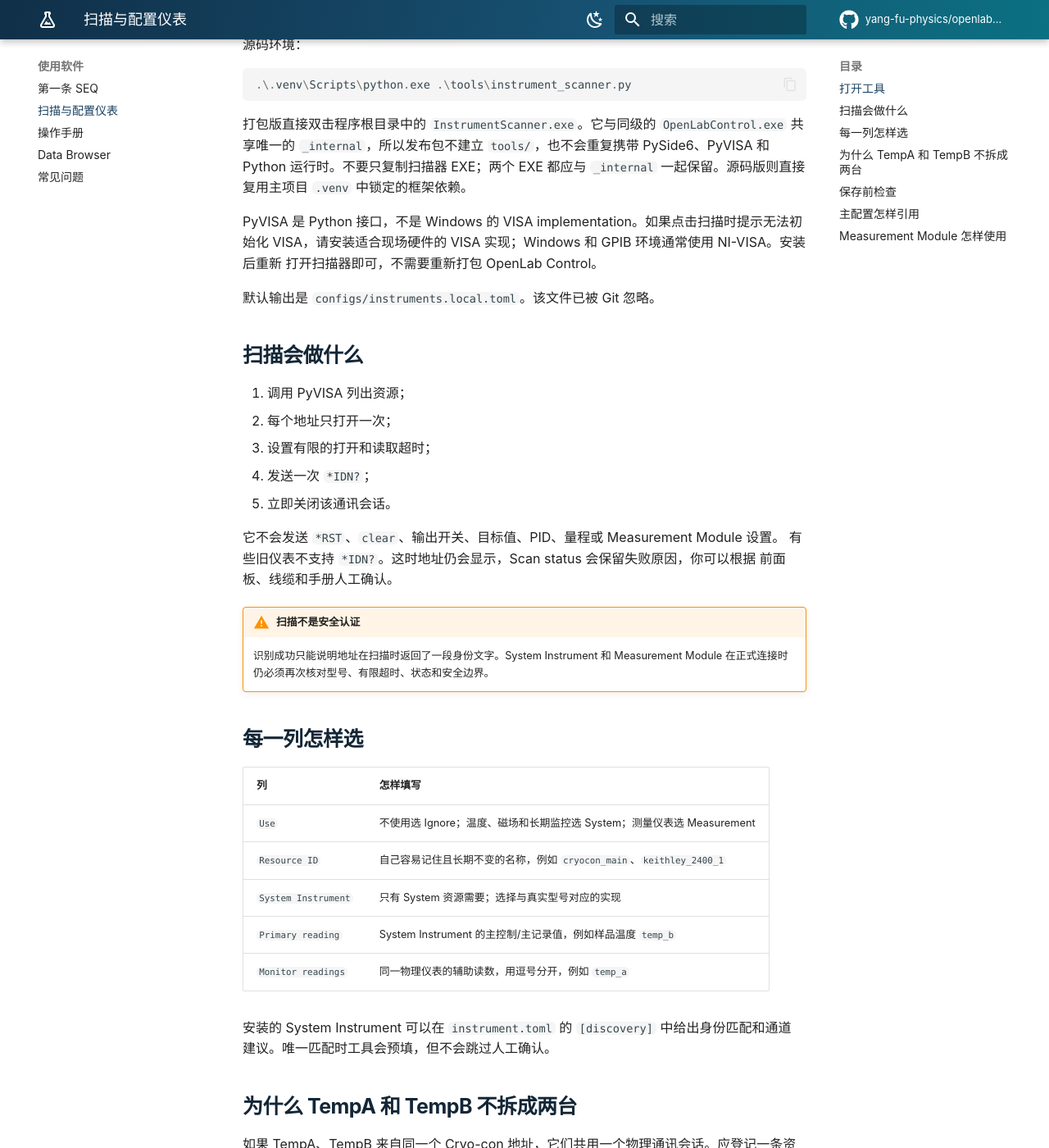
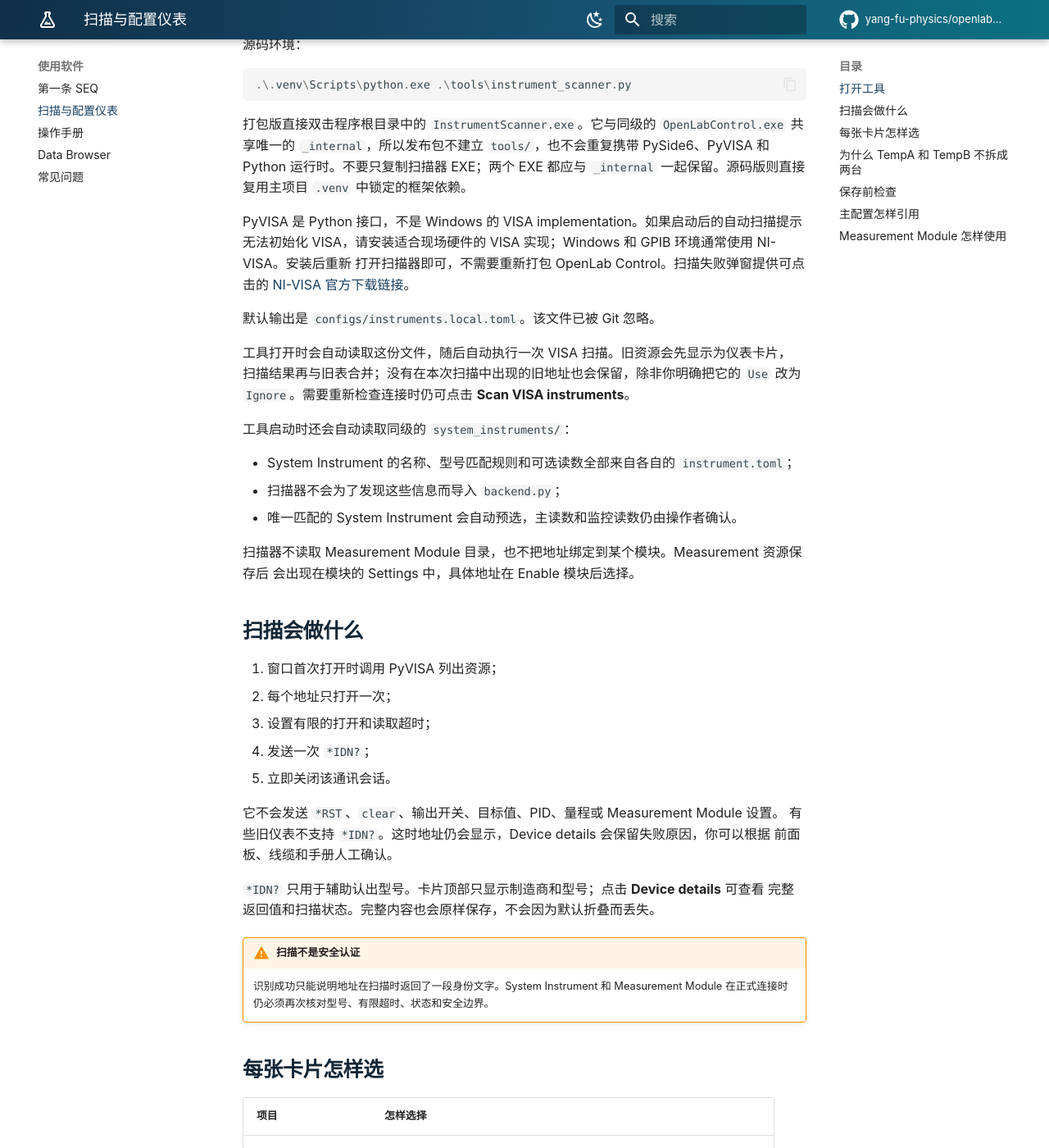
Before and after one commit to yang-fu-physics/openlab-control, an MkDocs documentation site: the page built from docs/guides/instrument-scanner.md, in a window 1280 px wide and 1400 px high, scrolled down 308 px. Shown: the whole window at 82% size. Built offline with MkDocs 1.6.1 and Material for MkDocs 9.7.7, drawn with Linux system fonts in a browser that asks for light colours; comment, search, counter and statistics services are not loaded; some of the changed text lies outside the part shown.

Commit message:
docs: update instrument scanner and status guidance

````diff
--- a/docs/guides/instrument-scanner.md
+++ b/docs/guides/instrument-scanner.md
@@ -16,41 +16,73 @@
 PySide6、PyVISA 和 Python 运行时。不要只复制扫描器 EXE；两个 EXE 都应与 `_internal`
 一起保留。源码版则直接复用主项目 `.venv` 中锁定的框架依赖。
 
-PyVISA 是 Python 接口，不是 Windows 的 VISA implementation。如果点击扫描时提示无法初始化
+PyVISA 是 Python 接口，不是 Windows 的 VISA implementation。如果启动后的自动扫描提示无法初始化
 VISA，请安装适合现场硬件的 VISA 实现；Windows 和 GPIB 环境通常使用 NI-VISA。安装后重新
-打开扫描器即可，不需要重新打包 OpenLab Control。
+打开扫描器即可，不需要重新打包 OpenLab Control。扫描失败弹窗提供可点击的
+[NI-VISA 官方下载链接](https://www.ni.com/en/support/downloads/drivers/download.ni-visa.html)。
 
 默认输出是 `configs/instruments.local.toml`。该文件已被 Git 忽略。
 
+工具打开时会自动读取这份文件，随后自动执行一次 VISA 扫描。旧资源会先显示为仪表卡片，
+扫描结果再与旧表合并；没有在本次扫描中出现的旧地址也会保留，除非你明确把它的 `Use` 改为
+`Ignore`。需要重新检查连接时仍可点击 **Scan VISA instruments**。
+
+工具启动时还会自动读取同级的 `system_instruments/`：
+
+- System Instrument 的名称、型号匹配规则和可选读数全部来自各自的 `instrument.toml`；
+- 扫描器不会为了发现这些信息而导入 `backend.py`；
+- 唯一匹配的 System Instrument 会自动预选，主读数和监控读数仍由操作者确认。
+
+扫描器不读取 Measurement Module 目录，也不把地址绑定到某个模块。Measurement 资源保存后
+会出现在模块的 Settings 中，具体地址在 Enable 模块后选择。
+
 ## 扫描会做什么
 
-1. 调用 PyVISA 列出资源；
+1. 窗口首次打开时调用 PyVISA 列出资源；
 2. 每个地址只打开一次；
 3. 设置有限的打开和读取超时；
 4. 发送一次 `*IDN?`；
 5. 立即关闭该通讯会话。
 
 它不会发送 `*RST`、`clear`、输出开关、目标值、PID、量程或 Measurement Module 设置。
-有些旧仪表不支持 `*IDN?`。这时地址仍会显示，Scan status 会保留失败原因，你可以根据
+有些旧仪表不支持 `*IDN?`。这时地址仍会显示，Device details 会保留失败原因，你可以根据
 前面板、线缆和手册人工确认。
+
+`*IDN?` 只用于辅助认出型号。卡片顶部只显示制造商和型号；点击 **Device details** 可查看
+完整返回值和扫描状态。完整内容也会原样保存，不会因为默认折叠而丢失。
 
 !!! warning "扫描不是安全认证"
 
     识别成功只能说明地址在扫描时返回了一段身份文字。System Instrument 和 Measurement
     Module 在正式连接时仍必须再次核对型号、有限超时、状态和安全边界。
 
-## 每一列怎样选
+## 每张卡片怎样选
 
-| 列 | 怎样填写 |
+| 项目 | 怎样选择 |
 | --- | --- |
 | `Use` | 不使用选 Ignore；温度、磁场和长期监控选 System；测量仪表选 Measurement |
-| `Resource ID` | 自己容易记住且长期不变的名称，例如 `cryocon_main`、`keithley_2400_1` |
-| `System Instrument` | 只有 System 资源需要；选择与真实型号对应的实现 |
-| `Primary reading` | System Instrument 的主控制/主记录值，例如样品温度 `temp_b` |
-| `Monitor readings` | 同一物理仪表的辅助读数，用逗号分开，例如 `temp_a` |
+| `Resource name (ID)` | 自己容易记住且长期不变的名称，例如 `cryocon_main`、`keithley_2400_1` |
+| `System Instrument` | 只有 System 资源需要；唯一匹配型号时自动选择，否则由操作者确认 |
+| `Primary reading` | 从清单提供的英文名称中选择主控制/主记录值，不需要输入内部键 |
+| `Monitor readings` | 勾选需要显示和记录的同一物理仪表辅助读数 |
 
 安装的 System Instrument 可以在 `instrument.toml` 的 `[discovery]` 中给出身份匹配和通道
-建议。唯一匹配时工具会预填，但不会跳过人工确认。
+建议。唯一匹配时工具会自动选择实现和默认读数，但不会跳过人工确认。例如：
+
+```toml
+[discovery]
+identity_pattern = "(?i)cryo-?con.*(?:22c|24c)"
+primary_reading = "temp_b"
+monitor_readings = ["temp_a", "heater_output", "heater_range"]
+
+[discovery.reading_labels]
+temp_b = "Sample Temperature (Temp B)"
+temp_a = "Cold Head Temperature (Temp A)"
+heater_output = "Heater Output"
+heater_range = "Heater Range"
+```
+
+TOML 保存内部键；下拉框和复选框只显示右侧英文名称。这样更换显示文字不会破坏配置。
 
 ## 为什么 TempA 和 TempB 不拆成两台
 
@@ -63,18 +95,19 @@ address = "USB0::...::INSTR"
 purpose = "system"
 system_instrument = "cryocon_22c_24c"
 primary_reading = "temp_b"
-monitor_readings = ["temp_a"]
+monitor_readings = ["temp_a", "heater_output", "heater_range"]
 ```
 
 System Instrument 在一次 `poll()` 中读取完整状态：TempB 作为快照主值，TempA、加热功率和
-量程放在 `metrics` 字典中。这样不会为了显示第二个温度并发打开同一个 USB 地址。
+量程放在 `metrics` 字典中。这样不会为了显示第二个温度并发打开同一个 USB 地址；界面只把
+这些值拆成主卡右侧的独立监控卡，不会改变底层连接数量。
 
 如果实验室还有另一台独立温控仪或磁场电源，则为它登记另一个资源。核心会给每个不同资源
 建立独立进程，可以同时连接和并发轮询。
 
 ## 保存前检查
 
-点击 **Preview and Save** 后，工具会显示完整 TOML 和目标路径。确认：
+点击 **Review changes and save** 后，工具会显示完整 TOML 和目标路径。确认：
 
 - 每个选中地址和前面板型号一致；
 - 没有把同一地址登记两次；
@@ -82,8 +115,19 @@ System Instrument 在一次 `poll()` 中读取完整状态：TempB 作为快照
 - 主读数和辅助读数没有重复；
 - System Instrument 与型号一致。
 
+保存窗口还会单独列出：
+
+- 哪些旧资源会被替换；
+- 哪些资源是新增或删除；
+- 哪些旧资源保持不变。
+
+选为 System 的卡片必须填写 `Resource name (ID)` 并选择 `System Instrument` 和
+`Primary reading`；选为 Measurement 的卡片必须填写 `Resource name (ID)`。只要有缺项，
+工具就不会写文件，而会定位并标红第一张未完成卡片。不需要的地址可以明确选 `Ignore`。
+
 保存采用同目录临时文件再原子替换，不会留下半个 TOML。程序启动时会再次严格验证；有
 未知资源、重复地址、错误用途或 System Instrument 不匹配时，会在连接真实仪表前停止。
+如果旧资源文件本身无法读取，扫描器也不会覆盖它，因为这时无法可靠列出将被替换的内容。
 
 ## 主配置怎样引用
 
````
Also changed, not shown: CHANGELOG.md (+8 -0 lines), README.md (+8 -3 lines), docs/CONFIGURATION.md (+2 -2 lines), docs/development/first-system-instrument.md (+5 -1 lines), docs/development/system-instrument.md (+3 -3 lines).
